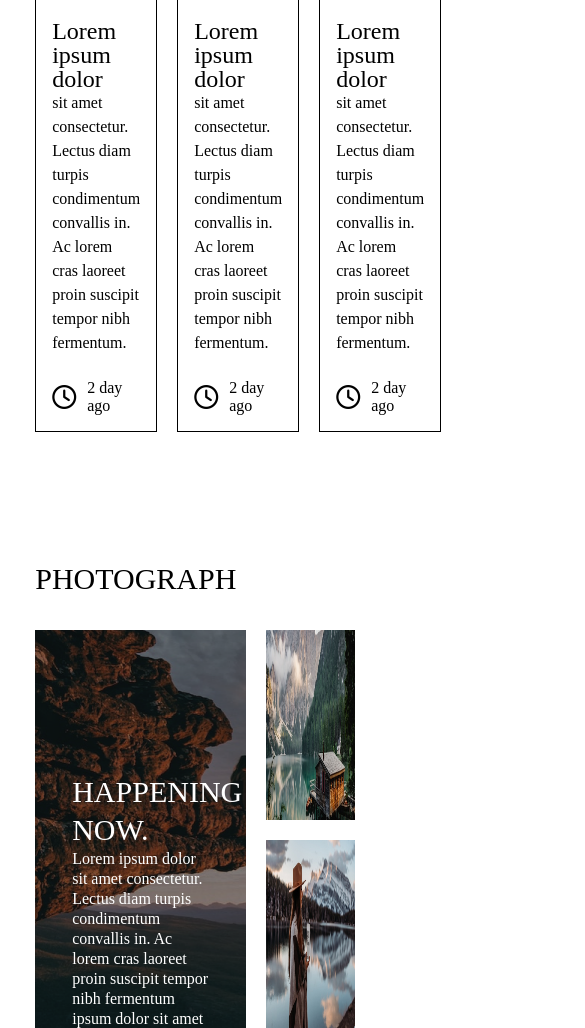
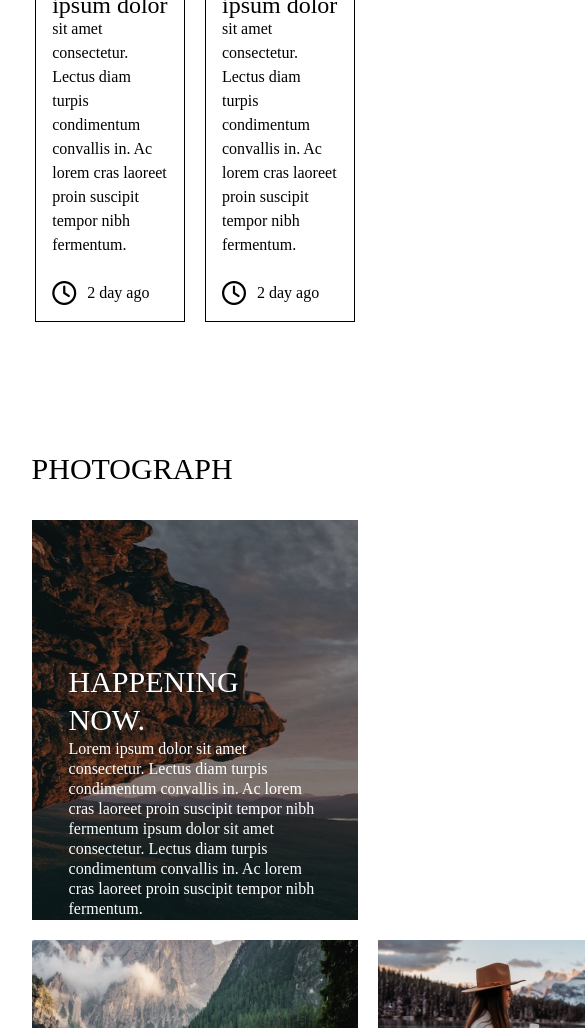
Before and after one commit to nini-mika/homework-, a plain HTML site: page index.html in a window 390 px wide. Shown: the part 972-2000 px from the top of the page, 585 px wide, since content can reach past the window. Drawn offline with Linux system fonts and the light colour scheme.

Commit message:
last add

```diff
--- a/css/laptop.css
+++ b/css/laptop.css
@@ -0,0 +1,52 @@
+@media (max-width: 1025px) {
+
+    /* section 2 */
+    .article3 {
+        display: none;
+    }
+
+    .article {
+        max-width: 430px;
+        ;
+    }
+
+
+}
+
+@media (max-width: 835px) {
+
+    .section_2 {
+        margin: 80px auto;
+    }
+
+    .section3{
+        width: calc(700 / 835 * 100%);
+    }
+    .section3_text {
+        font-size: 16px;
+        line-height: 20px;
+    }
+
+    .section3_div {
+        flex-direction: column;
+        row-gap: 20px;
+    }
+
+    .cover_div {
+        width: 100%;
+    }
+
+    .img_div{
+        flex-direction: row;
+        row-gap: 0px;
+        column-gap: 20px;}
+
+        .section3_img {
+            width: 100%;
+            height: 190px;
+        }
+
+    footer{
+        margin-top: 80px;
+    }
+}
--- a/css/styles.css
+++ b/css/styles.css
@@ -66,6 +66,7 @@ header {
     height: 550px;
     padding: 185px 130px;
     background-image: url(../img/section1_cover.png);
+    background-position: center;
 
 }
 
--- a/index.html
+++ b/index.html
@@ -109,7 +109,7 @@
                 </article>
 
 
-                <article class="article">
+                <article class="article article3">
                     <div class="cards">
                         <img class="article_img" src="img/discovery3.png" alt="">
                         <div class="text_div">
```
